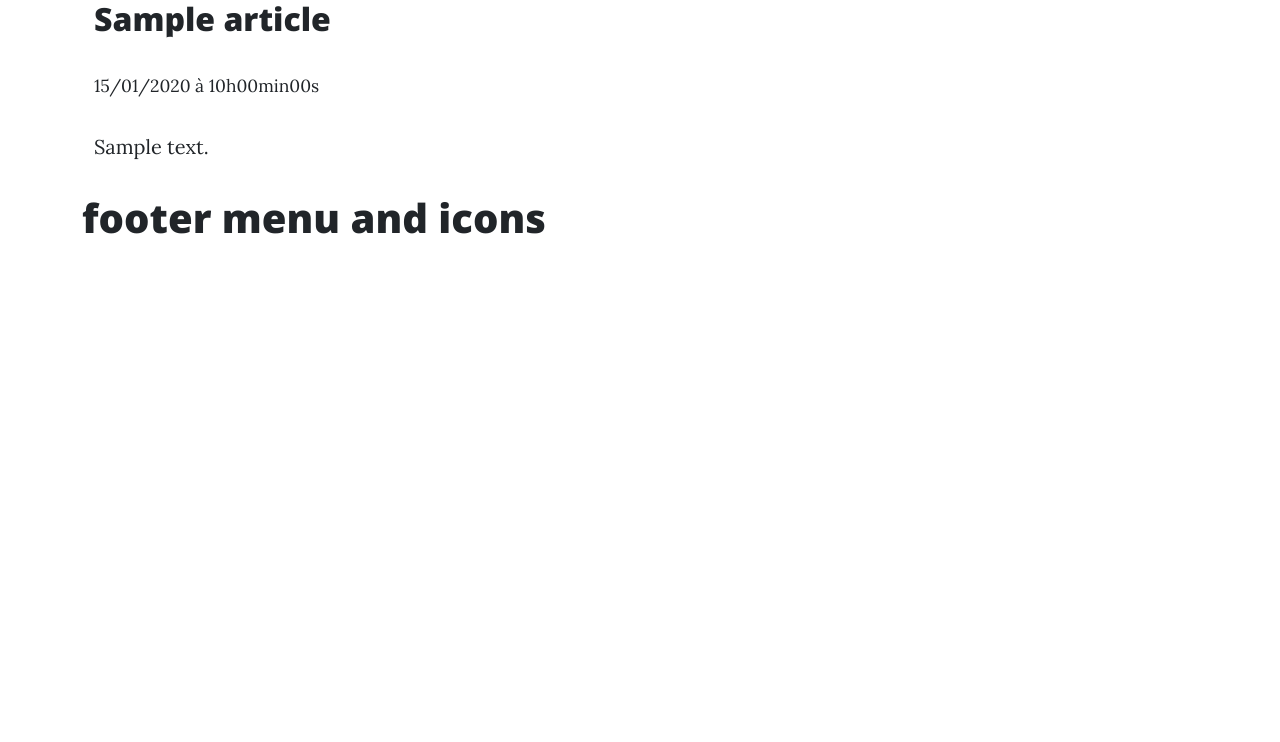
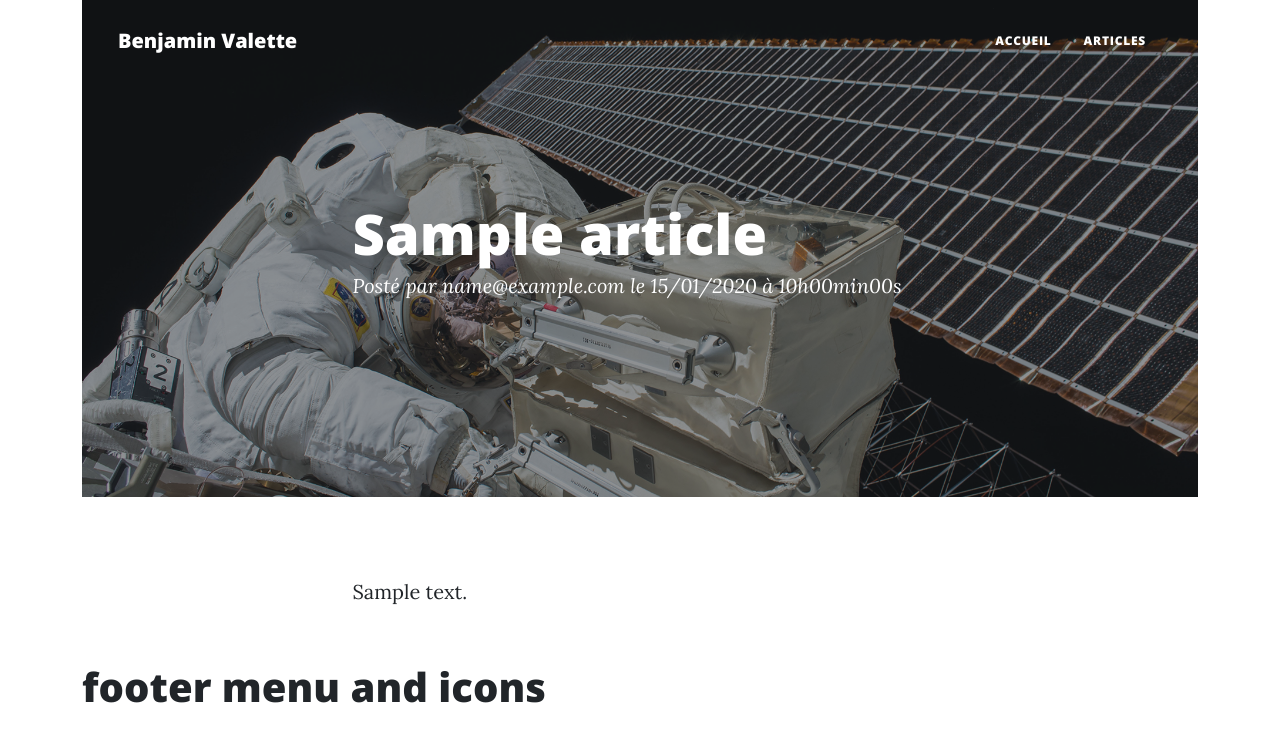
Before and after one commit to BenjVA/pro-blog, a PHP site: page /?action=article&id=1 in a window 1280 px wide. Shown: the top 742 px of the page. Run offline with PHP 8.4, Linux system fonts and the light colour scheme; tables that the repository leaves empty or names only in its code hold one stand-in row (values such as "Sample post"); some libraries are stand-ins or nearby versions.

Commit message:
Displaying post author and time of publishing

```diff
--- a/src/Model/Article.php
+++ b/src/Model/Article.php
@@ -12,4 +12,6 @@ class Article
     public string $short;
     public string $status;
     public string $creationDate;
+    public int $idUser;
+    public string $mail;
 }
--- a/src/Model/ArticleRepository.php
+++ b/src/Model/ArticleRepository.php
@@ -47,7 +47,8 @@ class ArticleRepository
     public function getArticle($id): Article
     {
         $statement = $this->connection->getConnection()->prepare(
-            "SELECT id, title, content, DATE_FORMAT(creationDate, '%d/%m/%Y à %Hh%imin%ss') AS creationDate FROM article WHERE id = ?"
+            "SELECT article.id, user.mail, title, content, DATE_FORMAT(creationDate, '%d/%m/%Y à %Hh%imin%ss') AS creationDate FROM article
+                        INNER JOIN user ON article.idUser = user.id WHERE article.id = ?"
         );
         $statement->execute([$id]);
 
@@ -58,6 +59,7 @@ class ArticleRepository
         $article->creationDate = $row['creationDate'];
         $article->content = $row['content'];
         $article->id = $row['id'];
+        $article->mail = $row['mail'];
 
         return $article;
     }
--- a/src/template/article.html.twig
+++ b/src/template/article.html.twig
@@ -3,16 +3,31 @@
 {% block content %}
 
     <body>
-        <div class="container">
-            <div class="row">
-                <div class="col">
-                    <h2>{{ article.title }}</h2>
-                    <p><small>{{ article.creationDate }}</small></p>
-                    <p>{{ article.content }}</p>
+        <header class="masthead" style="background-image: url('/src/assets/img/post-bg.jpg')">
+            <div class="container position-relative px-4 px-lg-5">
+                <div class="row gx-4 gx-lg-5 justify-content-center">
+                    <div class="col-md-10 col-lg-8 col-xl-7">
+                        <div class="post-heading">
+                            <h1>{{ article.title }}</h1>
+                            <span class="meta">
+                                    Posté par
+                                    {{ article.mail }}
+                                    le {{ article.creationDate }}
+                            </span>
+                        </div>
+                    </div>
                 </div>
             </div>
-
-        </div>
+        </header>
+        <article class="mb-4">
+            <div class="container px-4 px-lg-5">
+                <div class="row gx-4 gx-lg-5 justify-content-center">
+                    <div class="col-md-10 col-lg-8 col-xl-7">
+                        <p>{{ article.content }}</p>
+                    </div>
+                </div>
+            </div>
+        </article>
     </body>
 
 {% endblock %}
--- a/src/template/homepage.html.twig
+++ b/src/template/homepage.html.twig
@@ -8,8 +8,8 @@
                     <div class="row gx-4 gx-lg-5 justify-content-center">
                         <div class="col-md-10 col-lg-8 col-xl-7">
                             <div class="site-heading">
-                                <h1>Clean Blog</h1>
-                                <span class="subheading">A Blog Theme by Start Bootstrap</span>
+                                <h1>Mon Blog</h1>
+                                <span class="subheading">Bienvenue sur mon blog pro</span>
                             </div>
                         </div>
                     </div>
```
